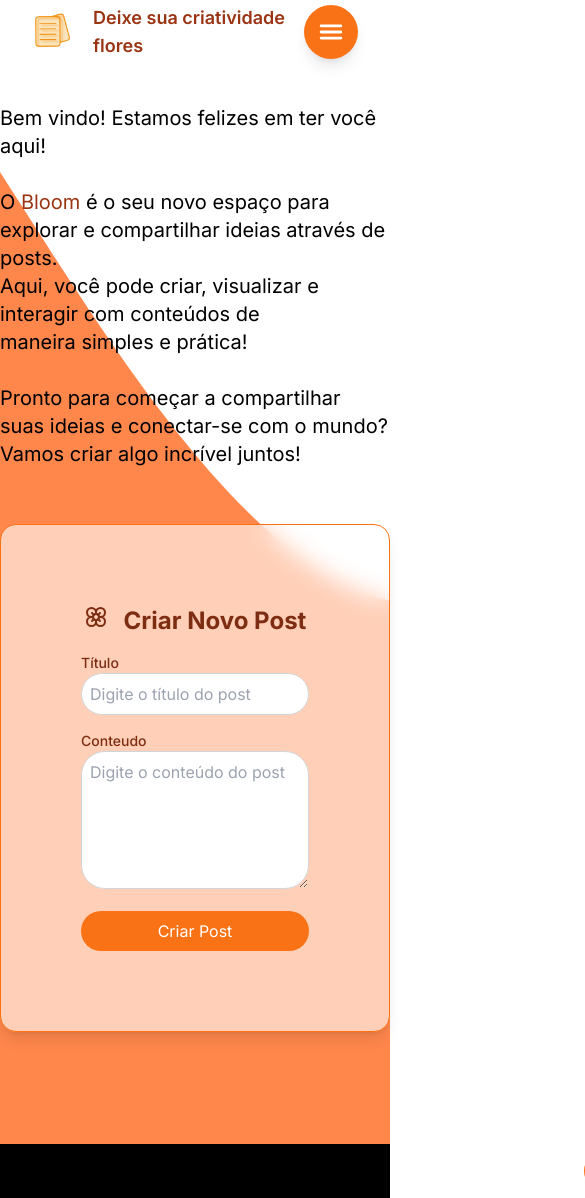
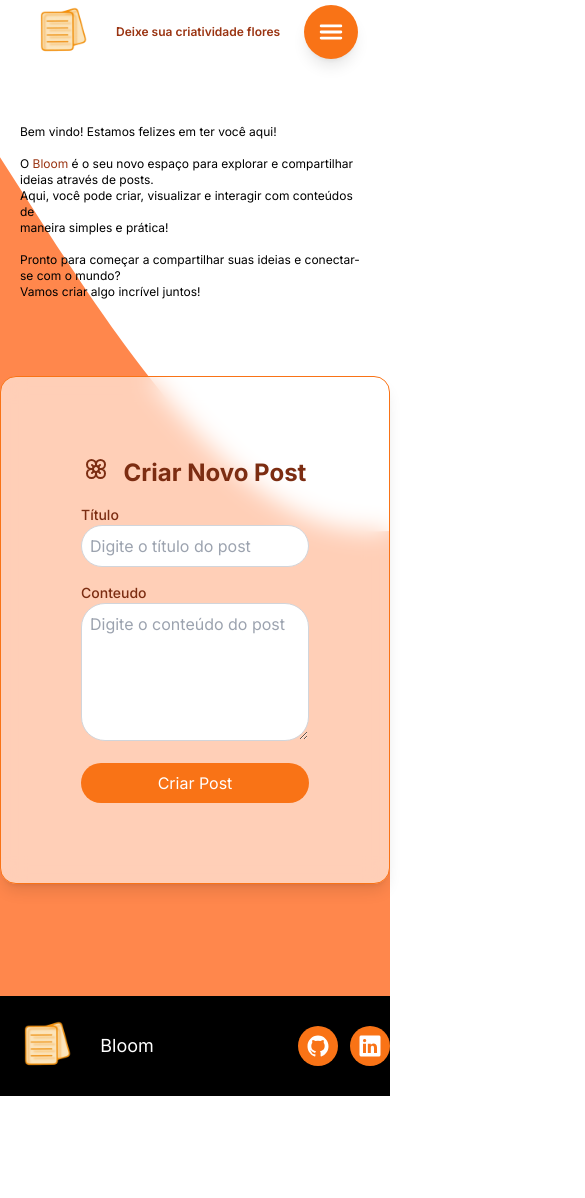
Before and after one commit to MaryChriss/blog-front, a Next.js app: page / in a window 390 px wide. Shown: the top 1198 px of the page, 585 px wide, since content can reach past the window. After the commit the page ends 1096 px from the top, so only its background shows below. Built offline with nearby package versions, Linux system fonts and the light colour scheme; no server answers.

Commit message:
Responsividade do Layout finalizada

```diff
--- a/src/app/gerenciar-posts/page.tsx
+++ b/src/app/gerenciar-posts/page.tsx
@@ -11,7 +11,6 @@ export default function GerenciarPosts() {
     const [editingPostId, setEditingPostId] = useState<number | null>(null);
     const [editedPost, setEditedPost] = useState({ titulo: "", body: "" });
 
-    // Fetch inicial dos posts
     useEffect(() => {
         const fetchPosts = async () => {
             try {
@@ -20,8 +19,14 @@ export default function GerenciarPosts() {
                 if (!response.ok) throw new Error("Erro ao buscar posts.");
                 const data = await response.json();
 
-                localStorage.setItem("posts", JSON.stringify(data));
-                setPosts(data);
+                const sortedPosts = data.sort(
+                    (a: any, b: any) =>
+                        new Date(b.data_publicacao).getTime() -
+                        new Date(a.data_publicacao).getTime()
+                );
+
+                localStorage.setItem("posts", JSON.stringify(sortedPosts));
+                setPosts(sortedPosts);
             } catch (error) {
                 console.error("Erro ao carregar posts:", error);
             }
@@ -30,7 +35,7 @@ export default function GerenciarPosts() {
         fetchPosts();
     }, []);
 
-    // Excluir post
+
     const handleDelete = async (id: number) => {
         const apiUrl = process.env.NEXT_PUBLIC_API_URL;
         if (confirm("Tem certeza de que deseja excluir este post?")) {
@@ -46,7 +51,6 @@ export default function GerenciarPosts() {
         }
     };
 
-    // Editar post
     const handleEdit = async () => {
         const apiUrl = process.env.NEXT_PUBLIC_API_URL;
         if (editingPostId) {
--- a/src/app/page.tsx
+++ b/src/app/page.tsx
@@ -60,7 +60,16 @@ export default function CriarPost() {
     >
       <div className="mt-10">
 
-        <h1 className="text-black text-xl">
+        <h1 className="text-black text-xl
+        xs:text-xs xs:p-5
+        xmd:text-xs xmd:p-5
+        xlg:text-xs xlg:p-5
+        sm:text-sm
+        md:text-sm
+        lg:text-lg
+        xl:text-lg
+        2xl:text-xl
+        ">
           Bem vindo! Estamos felizes em ter você aqui! <br/>
           <br/>O <span className="text-orange-800">Bloom</span> é o seu novo espaço para explorar e
           compartilhar ideias através de posts.<br/>
--- a/src/components/Footer/footer.tsx
+++ b/src/components/Footer/footer.tsx
@@ -1,11 +1,31 @@
 import Image from "next/image"
 import { IoLogoGithub, IoLogoLinkedin } from "react-icons/io5"
 
+ // xs: xmd: xlg: sm: md: lg: xl: 2xl:
+
 export const Footer = () => {
     return(
-        <div className="flex w-full h-13 bg-black items-center pr-10 gap-96 justify-center">
+        <div className="flex w-full h-13 bg-black items-center pr-10 gap-96 justify-center
+            xs:pr-0 xs:gap-0
+            xmd:pr-0 xmd:gap-0
+            xlg:pr-0 xlg:gap-0
+            sm:pr-0 sm:gap-0
+            md:pr-0 md:gap-24
+            lg:mr-0
+            xl:pr-10
+            2xl:pr-10
+        ">
 
-            <div  className="flex justify-end items-center pr-10 mr-56">
+            <div  className="flex justify-end items-center pr-10 mr-56
+            xs:-mr-36 xs:pr-0
+            xmd:-mr-16 xmd:pr-0
+            xlg:mr-0 xlg:pr-0
+            sm:mr-0 sm:pr-0
+            md:mr-0 md:pr-0
+            lg:mr-0
+            xl:pr-10
+            2xl:pr-10
+            ">
                 <Image src="/Logo.png" alt={""} width={100} height={100}/>
                 <h1 className="text-white text-lg">Bloom</h1>
             </div>
--- a/src/components/Logo/Logo.tsx
+++ b/src/components/Logo/Logo.tsx
@@ -1,34 +1,34 @@
 import Image from "next/image";
 import Link from "next/link";
-import { useRouter } from "next/navigation";
-import { useEffect, useState } from "react";
 import { Typewriter } from 'react-simple-typewriter';
 
-
-const apiUrl = process.env.NEXT_API_URL;
-interface User {
-    name: string;
-    email: string;
-}
-
 export const Logo = () => {
-    const router = useRouter();
-    const [user, setUser] = useState<User | null>(null);
 
     return (
         <div className="flex items-center justify-center">
         <Link href="/">
             <Image
-            className="w-15 h-auto rounded-md"
+            className="w-15 h-auto rounded-md
+            xs: xmd: xlg: sm: md: lg: xl: 2xl:
+            "
             src="/Logo.png"
-            alt="pequena árvore verde"
+            alt="bloco de notas alaranjado"
             width={100}
             height={100}
             />
         </Link>
-        <h1 className="text-orange-800 text-lg font-semibold">
+        <h1 className="text-orange-800 text-lg font-semibold
+        xs:text-xs
+        xmd:text-xs
+        xlg:text-xs
+        sm:text-base
+        md:text-base
+        lg:text-base
+        xl:text-lg
+        2xl:text-lg
+        ">
             <Typewriter
-                words={["Deixe sua criatividade florescer 🏵️!"]}
+                words={["Deixe sua criatividade florescer !"]}
                 loop={true}
                 typeSpeed={190}
                 deleteSpeed={180}
--- a/tailwind.config.ts
+++ b/tailwind.config.ts
@@ -8,6 +8,11 @@ const config: Config = {
   ],
   theme: {
     extend: {
+      screens: {
+        xs: "320px",
+        xmd: "375px",
+        xlg: "424px",
+      },
       backgroundImage: {
         'login-fundo': "radial-gradient(circle, rgba(230,120,40,1) 0%, rgba(255,255,255,1) 35%)",
       },
```
